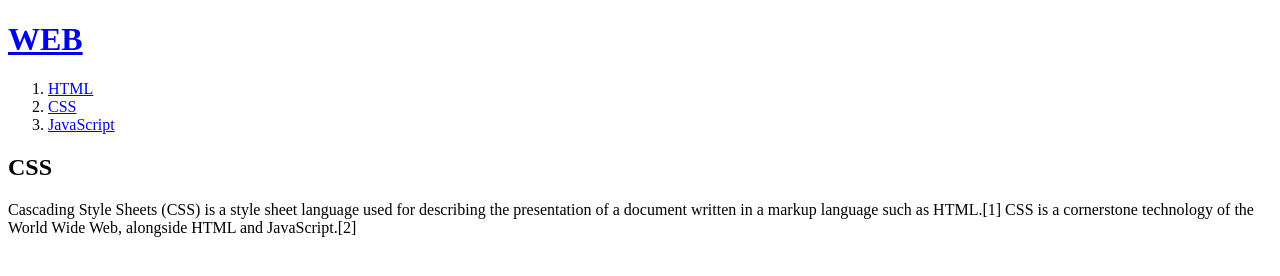
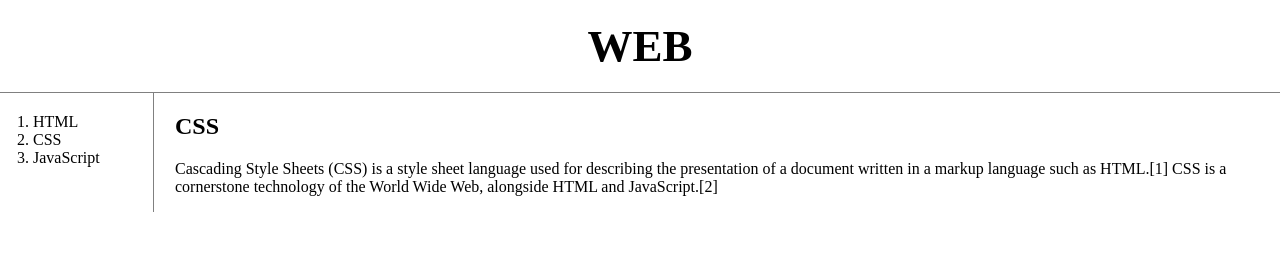
Before and after one commit to haenach/web1, a plain HTML site: page 2.html in a window 1280 px wide. Drawn offline with Linux system fonts and the light colour scheme; a script that the page names is missing.

Commit message:
CSS grid

```diff
--- a/2.html
+++ b/2.html
@@ -3,17 +3,55 @@
 <head>
 <title>WEB1 - CSS</title>
 <meta charset="utf-8">
+<style>
+body{
+  margin:0;
+}
+ a {
+   color:black;
+   text-decoration: none;
+ }
+ h1 {
+   font-size:45px;
+   text-align:center;
+   border-bottom:1px solid gray;
+   margin:0;
+   padding:20px;
+ }
+ol{
+  border-right:1px solid gray;
+  width:100px;
+  margin:0;
+  padding:20px;
+}
+#grid{
+  display:grid;
+  grid-template-columns: 150px 1fr;
+}
+#grid ol{
+  padding-left: 33px;
+}
+#grid #article{
+  padding-left: 25px;
+}
+</style>
 </head>
 <body>
   <h1><a href="index.html">WEB</a></h1>
-<ol>
+<div id="grid">
+ <ol>
   <li><a href="1.html">HTML</a></li>
   <li><a href="2.html">CSS</a></li>
   <li><a href="3.html">JavaScript</a></li>
-</ol>
-<h2>CSS</h2>
-Cascading Style Sheets (CSS) is a style sheet language used for describing the presentation of a document written in a markup language such as HTML.[1] CSS is a cornerstone technology of the World Wide Web, alongside HTML and JavaScript.[2]
-<p>
+ </ol>
+ <div id=article>
+  <h2>CSS</h2>
+  <p>
+    Cascading Style Sheets (CSS) is a style sheet language used for describing the presentation of a document written in a markup language such as HTML.[1] CSS is a cornerstone technology of the World Wide Web, alongside HTML and JavaScript.[2]
+  </p>
+ </div>
+</div>
+
   <div id="disqus_thread"></div>
 <script>
     /**
```
